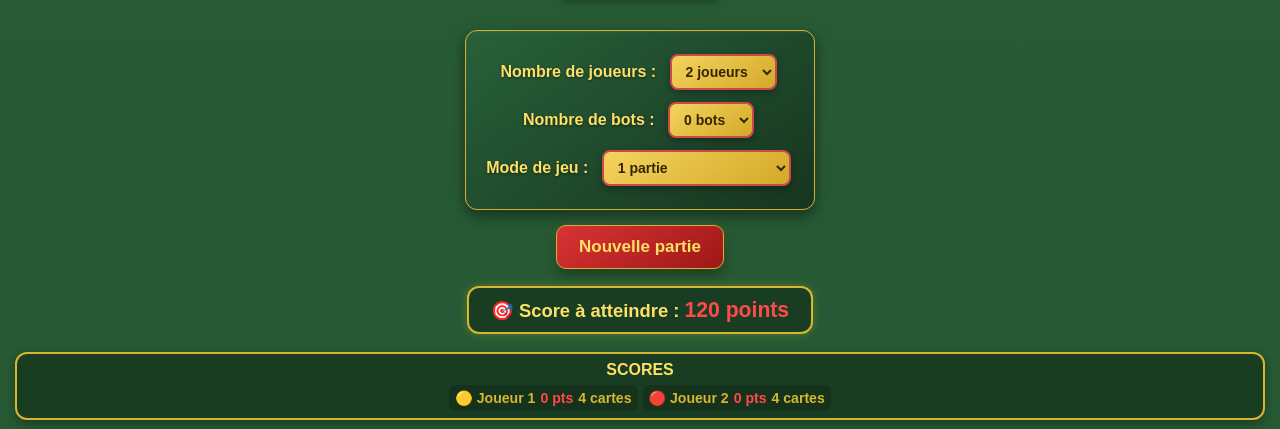
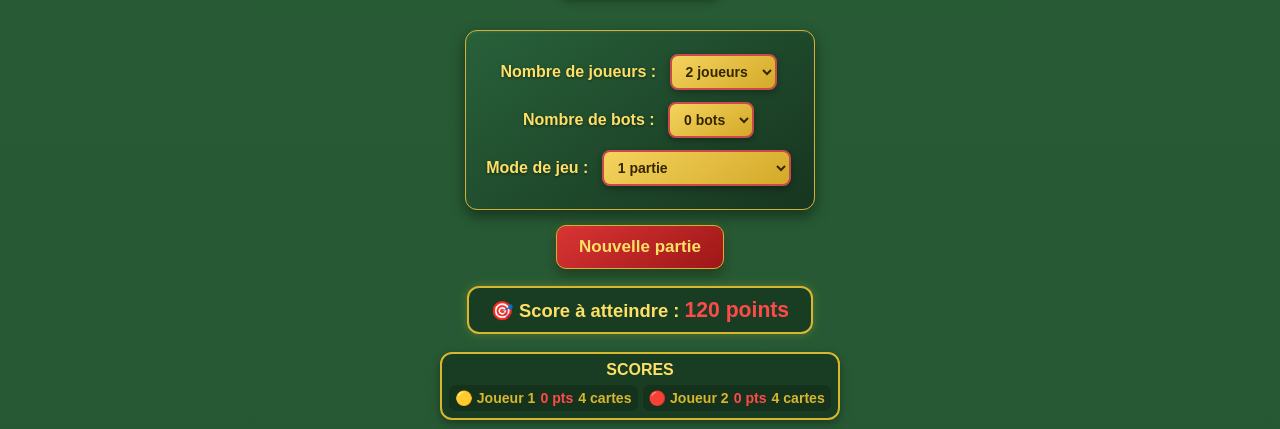
Before and after one commit to loured12/Atoumoulin, a plain HTML site: page index.html in a window 1280 px wide. Both pictures are taken after a click on the button "Nouvelle partie". Shown: the part 347-776 px from the top of the page. Drawn offline with Linux system fonts and the light colour scheme.

Commit message:
Change width to fit-content for better layout

```diff
--- a/style.css
+++ b/style.css
@@ -672,7 +672,8 @@ label {
   top: 0;
   z-index: 100;
 
-  width: 100%;
+  width: fit-content;
+  max-width: 100%;
   box-sizing: border-box;
 
   margin: 0 auto 12px;
```
